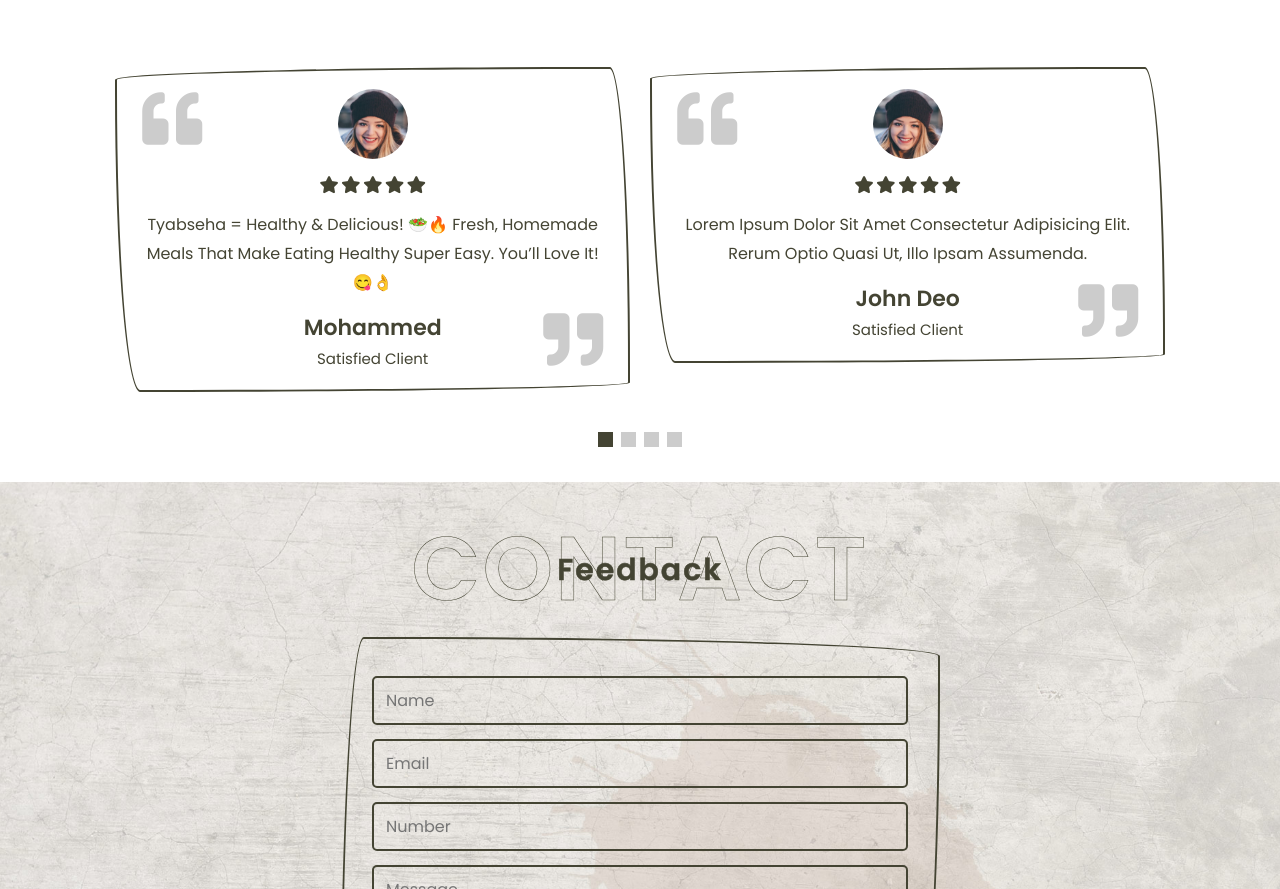
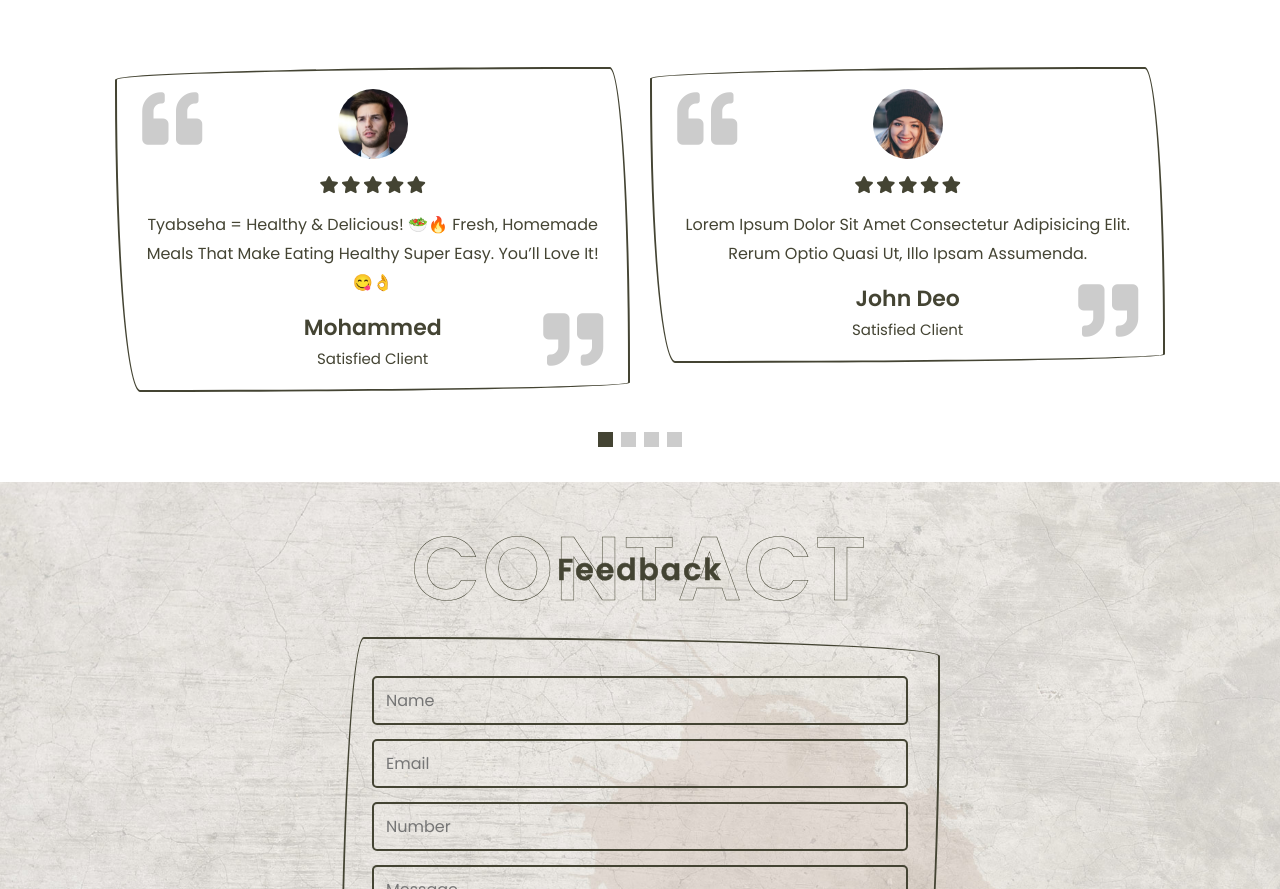
Before and after one commit to tyabseha/food, a plain HTML site: page index.html in a window 1280 px wide. Shown: the part 2183-3072 px from the top of the page. Drawn offline with nearby package versions, Linux system fonts and the light colour scheme.

Commit message:
Update index.html

```diff
--- a/index.html
+++ b/index.html
@@ -163,7 +163,7 @@
                 <div class="swiper-slide box">
                     <i class="fas fa-quote-left"></i>
                     <i class="fas fa-quote-right"></i>
-                    <img src="image/pic-2.png" alt="">
+                    <img src="image/pic-3.png" alt="">
                     <div class="stars">
                         <i class="fas fa-star"></i>
                         <i class="fas fa-star"></i>
```
